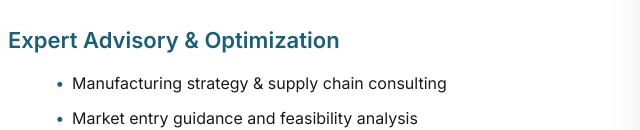
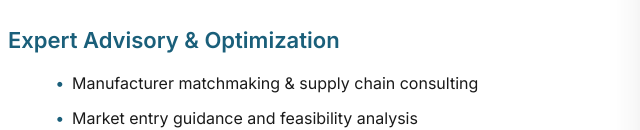
Before and after one commit to Wim114/global-line, a plain HTML site: page manufacturer.html in a window 1280 px wide. Shown: the part 676-806 px from the top of the page, 76-716 px from the left. Drawn offline with Linux system fonts and the light colour scheme.

Commit message:
Update manufacturer.html

```diff
--- a/manufacturer.html
+++ b/manufacturer.html
@@ -1051,7 +1051,7 @@
                             </h3>
                             <div class="service-item-content">
                                 <ul>
-                                    <li>Manufacturing strategy & supply chain consulting</li>
+                                    <li>Manufacturer matchmaking & supply chain consulting</li>
                                     <li>Market entry guidance and feasibility analysis</li>
                                     <li>Packaging design, engineering, and cost optimization</li>
                                 </ul>
```
